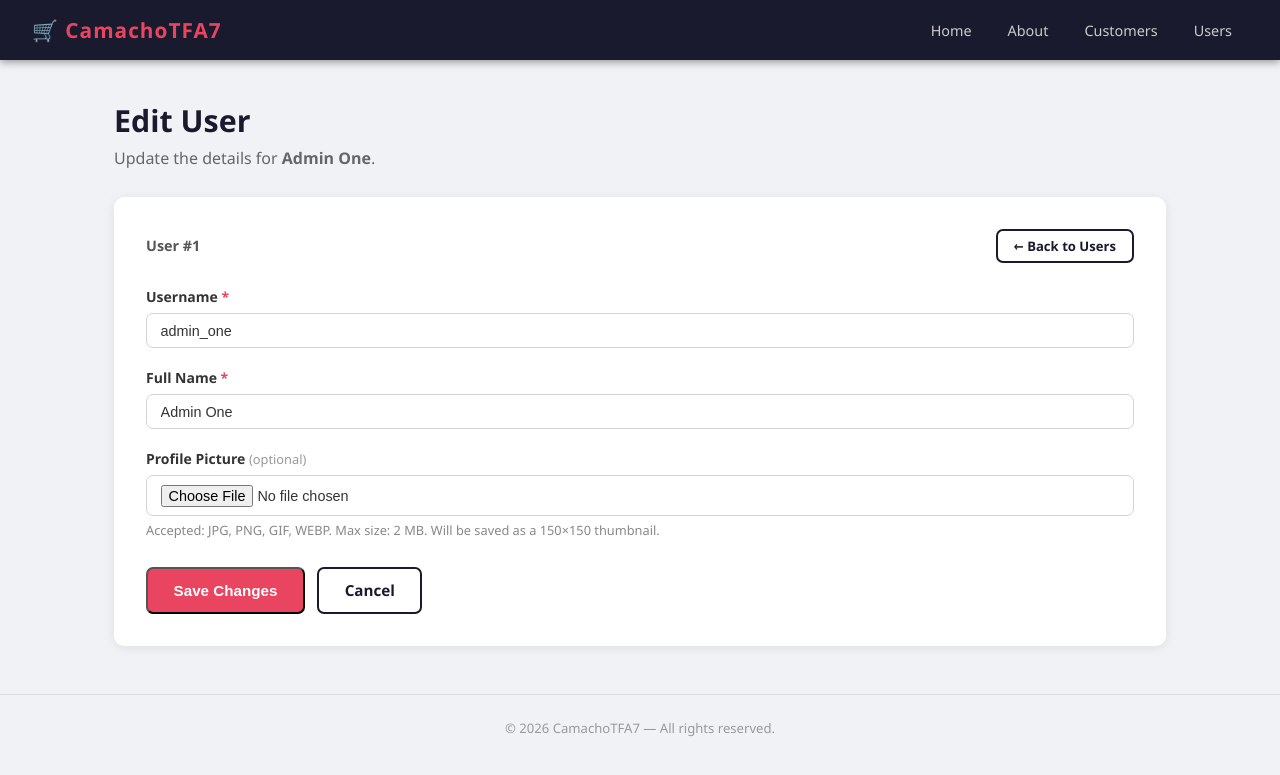
After one commit to valeriecmcho/CAmachoTFA7, a Laravel app: page /users/1/edit in a window 1280 px wide. The commit adds this page. Shown: the top 775 px of the page. Run offline with Laravel 12, Linux system fonts and the light colour scheme; data comes from the database, SQL or seed files in the repository.

Commit message:
feat: update project to CamachoTFA7 and implement customer/user CRUD

```diff
--- a/pos-app/app/Http/Controllers/UserController.php
+++ b/pos-app/app/Http/Controllers/UserController.php
@@ -3,6 +3,10 @@
 namespace App\Http\Controllers;
 
 use App\Models\User;
+use Illuminate\Http\Request;
+use Illuminate\Support\Facades\Storage;
+use Intervention\Image\ImageManager;
+use Intervention\Image\Drivers\Gd\Driver;
 
 class UserController extends Controller
 {
@@ -15,4 +19,82 @@ class UserController extends Controller
 
         return view('users', compact('users'));
     }
+
+    /**
+     * Show the form for creating a new user.
+     */
+    public function create()
+    {
+        return view('users.create');
+    }
+
+    /**
+     * Store a newly created user in the database.
+     */
+    public function store(Request $request)
+    {
+        $request->validate([
+            'username'  => ['required', 'string', 'max:50', 'unique:users,username'],
+            'full_name' => ['required', 'string', 'max:100'],
+        ]);
+
+        User::create([
+            'username'   => $request->username,
+            'full_name'  => $request->full_name,
+            'created_at' => now(),
+        ]);
+
+        return redirect()->route('users')
+            ->with('success', 'User created successfully.');
+    }
+
+    /**
+     * Show the form for editing an existing user.
+     */
+    public function edit(User $user)
+    {
+        return view('users.edit', compact('user'));
+    }
+
+    /**
+     * Update the specified user in the database.
+     */
+    public function update(Request $request, User $user)
+    {
+        $request->validate([
+            'username'  => ['required', 'string', 'max:50', 'unique:users,username,' . $user->id],
+            'full_name' => ['required', 'string', 'max:100'],
+            'avatar'    => ['nullable', 'image', 'max:2048'],
+        ]);
+
+        $data = [
+            'username'  => $request->username,
+            'full_name' => $request->full_name,
+        ];
+
+        if ($request->hasFile('avatar')) {
+            // Delete old avatar if it exists
+            if ($user->avatar) {
+                Storage::disk('public')->delete($user->avatar);
+            }
+
+            $file = $request->file('avatar');
+
+            // Create a 150x150 thumbnail using Intervention Image v3
+            $manager = new ImageManager(new Driver());
+            $image   = $manager->read($file->getRealPath());
+            $image->cover(150, 150);
+
+            // Generate a unique filename and save to storage/app/public/avatars/
+            $filename = 'avatars/' . uniqid('avatar_', true) . '.jpg';
+            Storage::disk('public')->put($filename, $image->toJpeg());
+
+            $data['avatar'] = $filename;
+        }
+
+        $user->update($data);
+
+        return redirect()->route('users')
+            ->with('success', 'User updated successfully.');
+    }
 }
--- a/pos-app/app/Models/User.php
+++ b/pos-app/app/Models/User.php
@@ -22,6 +22,7 @@ class User extends Authenticatable
     protected $fillable = [
         'username',
         'full_name',
+        'avatar',
         'created_at',
     ];
 
--- a/pos-app/composer.json
+++ b/pos-app/composer.json
@@ -7,6 +7,7 @@
     "license": "MIT",
     "require": {
         "php": "^8.2",
+        "intervention/image": "^3.11",
         "laravel/framework": "^12.0",
         "laravel/tinker": "^2.10.1"
     },
--- a/pos-app/resources/views/about.blade.php
+++ b/pos-app/resources/views/about.blade.php
@@ -4,13 +4,13 @@
 
 @section('content')
 <div class="page-header">
-    <h1>About CamachoTFA56</h1>
+    <h1>About CamachoTFA7</h1>
     <p>Learn more about our Point-of-Sale system and what makes it great.</p>
 </div>
 
 <div class="card">
     <p style="font-size:1rem; color:#555; line-height:1.7; margin-bottom:1.75rem;">
-        <strong>CamachoTFA56</strong> is a lightweight Point-of-Sale system built with
+        <strong>CamachoTFA7</strong> is a lightweight Point-of-Sale system built with
         <strong>Laravel</strong>. It is designed to help small and medium businesses
         streamline their sales operations, manage customers, and control user access —
         all from a clean, intuitive interface.
--- a/pos-app/resources/views/home.blade.php
+++ b/pos-app/resources/views/home.blade.php
@@ -4,7 +4,7 @@
 
 @section('content')
 <div class="card hero">
-    <h2>Welcome to CamachoTFA56</h2>
+    <h2>Welcome to CamachoTFA7</h2>
     <p>
         A simple, fast, and reliable Point-of-Sale system for managing your business —
         track customers, manage user accounts, and process transactions with ease.
--- a/pos-app/resources/views/layouts/app.blade.php
+++ b/pos-app/resources/views/layouts/app.blade.php
@@ -3,7 +3,7 @@
 <head>
     <meta charset="UTF-8">
     <meta name="viewport" content="width=device-width, initial-scale=1.0">
-    <title>CamachoTFA56 – @yield('title', 'Home')</title>
+    <title>CamachoTFA7 – @yield('title', 'Home')</title>
     <style>
         /* ── Reset & Base ── */
         *, *::before, *::after { box-sizing: border-box; margin: 0; padding: 0; }
@@ -165,12 +165,77 @@
             margin-top: 3rem;
             border-top: 1px solid #ddd;
         }
+
+        /* ── Flash / Alert ── */
+        .alert {
+            padding: .85rem 1.1rem;
+            border-radius: 8px;
+            margin-bottom: 1.25rem;
+            font-size: .9rem;
+        }
+        .alert-success { background: #d4edda; color: #155724; border: 1px solid #c3e6cb; }
+        .alert-error   { background: #f8d7da; color: #721c24; border: 1px solid #f5c6cb; }
+
+        /* ── Form styles ── */
+        .form-group { margin-bottom: 1.25rem; }
+        .form-label {
+            display: block;
+            font-size: .875rem;
+            font-weight: 600;
+            color: #333;
+            margin-bottom: .4rem;
+        }
+        .form-label .required { color: #e94560; }
+        .form-label .optional { color: #999; font-weight: 400; font-size: .8rem; }
+        .form-control {
+            width: 100%;
+            padding: .55rem .85rem;
+            border: 1.5px solid #d0d3da;
+            border-radius: 7px;
+            font-size: .9rem;
+            color: #333;
+            transition: border-color .2s, box-shadow .2s;
+            background: #fff;
+        }
+        .form-control:focus {
+            outline: none;
+            border-color: #e94560;
+            box-shadow: 0 0 0 3px rgba(233,69,96,.12);
+        }
+        .form-control.is-invalid { border-color: #e94560; }
+        .invalid-feedback {
+            display: block;
+            margin-top: .3rem;
+            font-size: .82rem;
+            color: #e94560;
+        }
+        .form-hint {
+            display: block;
+            margin-top: .3rem;
+            font-size: .8rem;
+            color: #888;
+        }
+        .form-actions {
+            display: flex;
+            gap: .75rem;
+            margin-top: 1.75rem;
+        }
+
+        /* ── Avatar thumbnail in table ── */
+        .avatar-thumb {
+            width: 38px;
+            height: 38px;
+            border-radius: 50%;
+            object-fit: cover;
+            border: 2px solid #e0e3ea;
+            vertical-align: middle;
+        }
     </style>
 </head>
 <body>
 
 <nav>
-    <a class="nav-brand" href="{{ route('home') }}">🛒 CamachoTFA56</a>
+    <a class="nav-brand" href="{{ route('home') }}">🛒 CamachoTFA7</a>
     <div class="nav-links">
         <a href="{{ route('home') }}"      class="{{ request()->routeIs('home')      ? 'active' : '' }}">Home</a>
         <a href="{{ route('about') }}"     class="{{ request()->routeIs('about')     ? 'active' : '' }}">About</a>
@@ -180,11 +245,17 @@
 </nav>
 
 <div class="container">
+    @if (session('success'))
+        <div class="alert alert-success">{{ session('success') }}</div>
+    @endif
+    @if (session('error'))
+        <div class="alert alert-error">{{ session('error') }}</div>
+    @endif
     @yield('content')
 </div>
 
 <footer>
-    &copy; {{ date('Y') }} CamachoTFA56 &mdash; All rights reserved.
+    &copy; {{ date('Y') }} CamachoTFA7 &mdash; All rights reserved.
 </footer>
 
 </body>
--- /dev/null
+++ b/pos-app/resources/views/users/edit.blade.php
@@ -0,0 +1,100 @@
+@extends('layouts.app')
+
+@section('title', 'Edit User')
+
+@section('content')
+<div class="page-header">
+    <h1>Edit User</h1>
+    <p>Update the details for <strong>{{ $user->full_name }}</strong>.</p>
+</div>
+
+<div class="card">
+    <div style="display:flex; justify-content:space-between; align-items:center; margin-bottom:1.5rem;">
+        <strong style="font-size:.9rem; color:#555;">User #{{ $user->id }}</strong>
+        <a href="{{ route('users') }}" class="btn btn-outline" style="font-size:.82rem; padding:.4rem 1rem;">
+            ← Back to Users
+        </a>
+    </div>
+
+    @if ($errors->any())
+        <div class="alert alert-error">
+            <ul style="margin:0; padding-left:1.25rem;">
+                @foreach ($errors->all() as $error)
+                    <li>{{ $error }}</li>
+                @endforeach
+            </ul>
+        </div>
+    @endif
+
+    <form action="{{ route('users.update', $user) }}" method="POST" enctype="multipart/form-data" novalidate>
+        @csrf
+        @method('PUT')
+
+        <div class="form-group">
+            <label for="username" class="form-label">Username <span class="required">*</span></label>
+            <input
+                type="text"
+                id="username"
+                name="username"
+                class="form-control @error('username') is-invalid @enderror"
+                value="{{ old('username', $user->username) }}"
+                placeholder="e.g. jdelacruz"
+                maxlength="50"
+                required
+            >
+            @error('username')
+                <div class="invalid-feedback">{{ $message }}</div>
+            @enderror
+        </div>
+
+        <div class="form-group">
+            <label for="full_name" class="form-label">Full Name <span class="required">*</span></label>
+            <input
+                type="text"
+                id="full_name"
+                name="full_name"
+                class="form-control @error('full_name') is-invalid @enderror"
+                value="{{ old('full_name', $user->full_name) }}"
+                placeholder="e.g. Juan dela Cruz"
+                maxlength="100"
+                required
+            >
+            @error('full_name')
+                <div class="invalid-feedback">{{ $message }}</div>
+            @enderror
+        </div>
+
+        <div class="form-group">
+            <label for="avatar" class="form-label">Profile Picture <span class="optional">(optional)</span></label>
+
+            @if ($user->avatar)
+                <div style="margin-bottom:.75rem;">
+                    <img
+                        src="{{ Storage::disk('public')->url($user->avatar) }}"
+                        alt="Current avatar"
+                        style="width:80px; height:80px; object-fit:cover; border-radius:50%; border:2px solid #e0e3ea;"
+                    >
+                    <p style="font-size:.8rem; color:#777; margin-top:.3rem;">Current profile picture</p>
+                </div>
+            @endif
+
+            <input
+                type="file"
+                id="avatar"
+                name="avatar"
+                class="form-control @error('avatar') is-invalid @enderror"
+                accept="image/*"
+            >
+            @error('avatar')
+                <div class="invalid-feedback">{{ $message }}</div>
+            @enderror
+            <small class="form-hint">Accepted: JPG, PNG, GIF, WEBP. Max size: 2 MB. Will be saved as a 150×150 thumbnail.</small>
+        </div>
+
+        <div class="form-actions">
+            <button type="submit" class="btn btn-primary">Save Changes</button>
+            <a href="{{ route('users') }}" class="btn btn-outline">Cancel</a>
+        </div>
+    </form>
+</div>
+@endsection
--- a/pos-app/routes/web.php
+++ b/pos-app/routes/web.php
@@ -11,8 +11,16 @@ Route::get('/', [PageController::class, 'index'])->name('home');
 // About page
 Route::get('/about', [PageController::class, 'about'])->name('about');
 
-// Customer Accounts page
-Route::get('/customers', [CustomerController::class, 'index'])->name('customers');
+// Customer Accounts – list, create, store, edit, update
+Route::get('/customers',                [CustomerController::class, 'index'])->name('customers');
+Route::get('/customers/create',         [CustomerController::class, 'create'])->name('customers.create');
+Route::post('/customers',               [CustomerController::class, 'store'])->name('customers.store');
+Route::get('/customers/{customer}/edit',[CustomerController::class, 'edit'])->name('customers.edit');
+Route::put('/customers/{customer}',     [CustomerController::class, 'update'])->name('customers.update');
 
-// User Accounts page
-Route::get('/users', [UserController::class, 'index'])->name('users');
+// User Accounts – list, create, store, edit, update
+Route::get('/users',                [UserController::class, 'index'])->name('users');
+Route::get('/users/create',         [UserController::class, 'create'])->name('users.create');
+Route::post('/users',               [UserController::class, 'store'])->name('users.store');
+Route::get('/users/{user}/edit',    [UserController::class, 'edit'])->name('users.edit');
+Route::put('/users/{user}',         [UserController::class, 'update'])->name('users.update');
```
Also changed, not shown: pos-app/app/Http/Controllers/CustomerController.php (+60 -0 lines), pos-app/resources/views/customers.blade.php (+24 -5 lines), pos-app/resources/views/customers/create.blade.php (added, +88 -0 lines), pos-app/resources/views/customers/edit.blade.php (added, +89 -0 lines), pos-app/resources/views/users.blade.php (+40 -5 lines), pos-app/resources/views/users/create.blade.php (added, +73 -0 lines), README.md, pos-app/README.md, pos-app/database/migrations/2026_11_14_000001_add_avatar_to_users_table.php (added), 1 other file.
